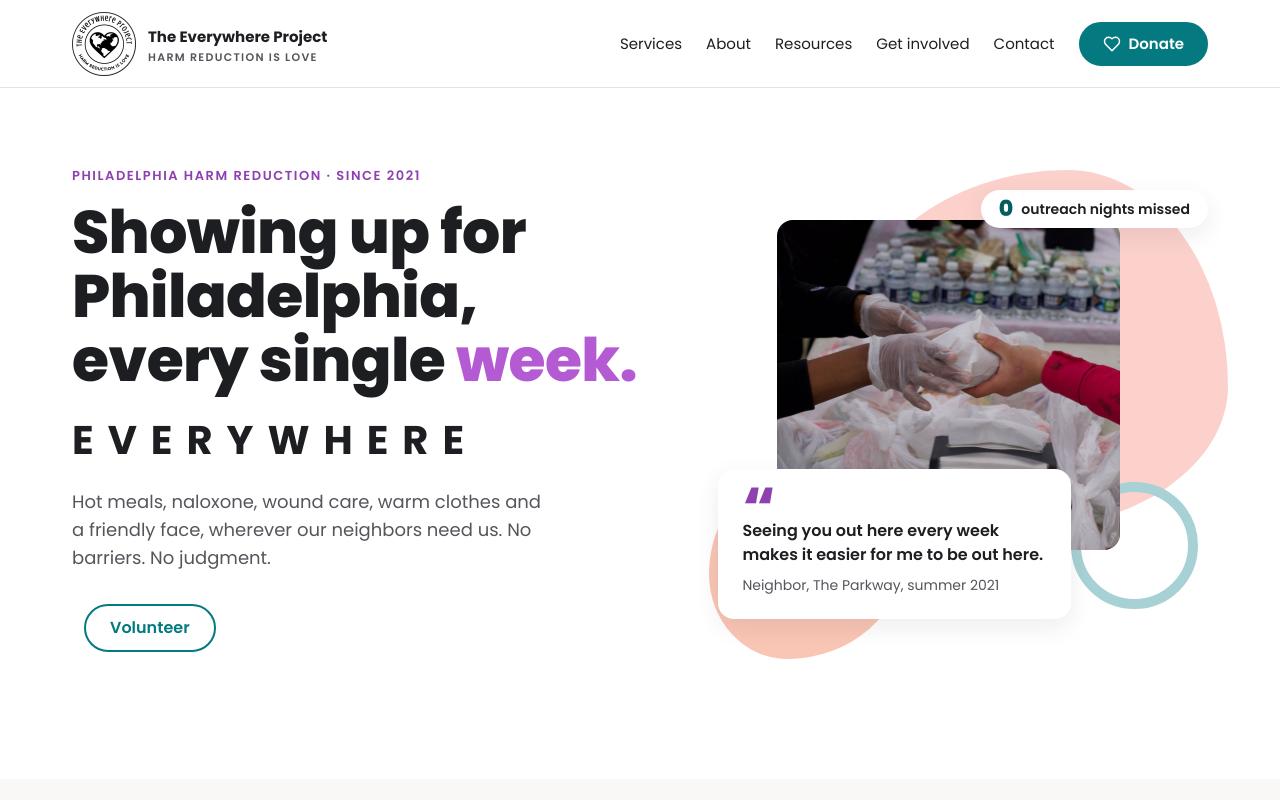
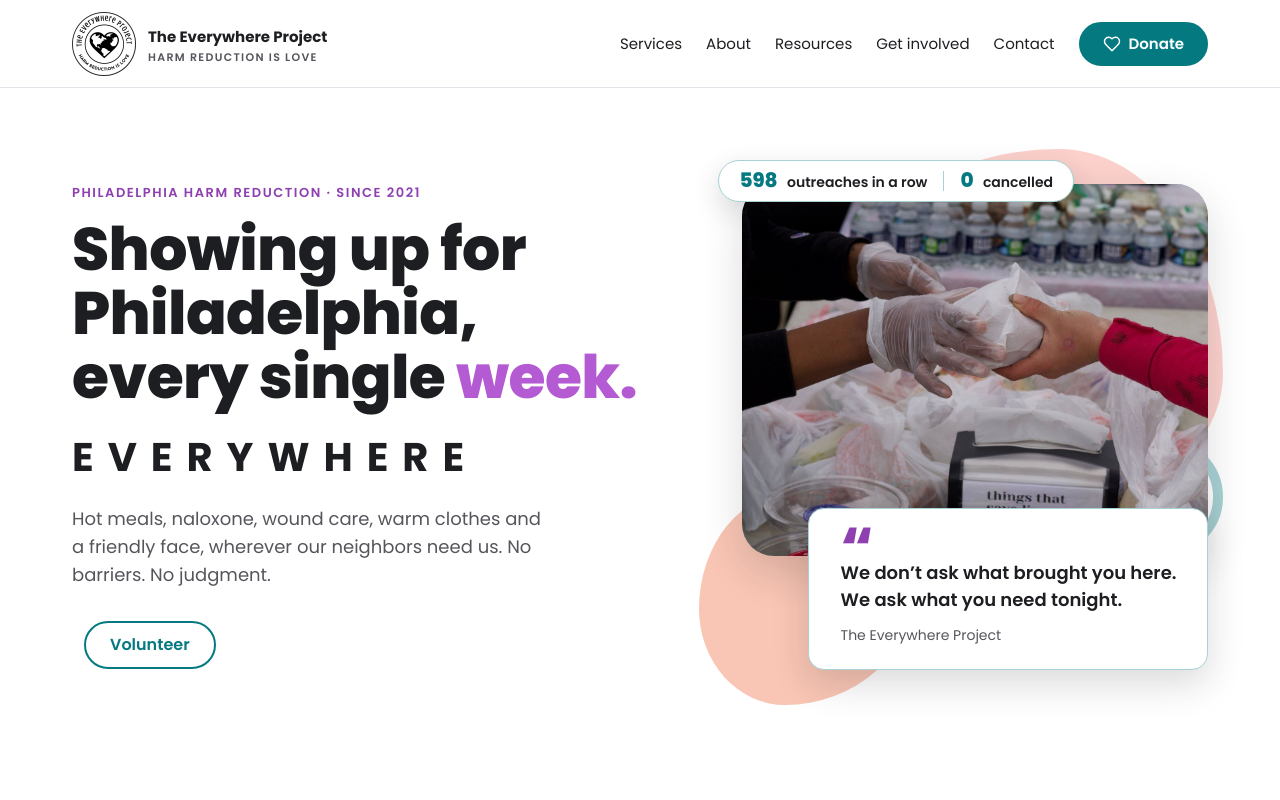
Before and after one commit to galen-a11y/The-Everywhre-Project-website, a plain HTML site: page index.html in a window 1280 px wide. Shown: the top 800 px of the page. Drawn offline with Linux system fonts and the light colour scheme; a script that the page names is missing.

Commit message:
Hero: unblock photo, add contrast to note cards, live outreach streak counter
Photo is now unobstructed, note cards stay white with a thin teal border and
shadow, quote replaced, and the badge counts every Wed/Sat outreach since
March 2021 automatically alongside a 0 cancelled counter.

Co-Authored-By: Claude Opus 5.5 <noreply@anthropic.com>
Claude-Session: https://claude.ai/code/session_01PfRkxReKwXx3QQGCsMZXkj

```diff
--- a/index.html
+++ b/index.html
@@ -99,19 +99,20 @@ main{padding-top:var(--nav)}
 .hero .tracked{margin:var(--s5) 0 var(--s5);color:var(--ink)}
 .hero .lg{color:var(--ink-muted);max-width:480px}
 .cta-row{display:flex;flex-wrap:wrap;align-items:center;gap:var(--s3);margin-top:var(--s6)}
-.art{position:relative;aspect-ratio:1/1.02;max-width:520px;width:100%;justify-self:end}
-.blob{position:absolute;border-radius:50%}
-.blob.a{width:78%;height:72%;right:-4%;top:2%;background:var(--blush-200);border-radius:58% 42% 55% 45%/50% 60% 40% 50%}
-.blob.b{width:40%;height:38%;left:-2%;bottom:0;background:var(--peach-200);border-radius:45% 55% 60% 40%/55% 45% 55% 45%}
-.blob.c{width:26%;aspect-ratio:1;right:2%;bottom:10%;border:10px solid var(--teal-200)}
-.photo{position:absolute;left:12%;top:12%;width:70%;height:66%;border-radius:var(--r-md);background:var(--teal-200) center/cover;display:grid;place-items:center;overflow:hidden}
-.photo img{width:100%;height:100%;object-fit:cover;display:block}
-.quote{position:absolute;left:0;bottom:8%;width:72%;background:var(--surface);border-radius:var(--r-md);box-shadow:var(--shadow);padding:var(--s5)}
+.art{position:relative;max-width:520px;width:100%;justify-self:end;padding:var(--s5) 0 var(--s5) var(--s5)}
+.blob{position:absolute;border-radius:50%;z-index:0}
+.blob.a{width:80%;height:70%;right:-3%;top:-2%;background:var(--blush-200);border-radius:58% 42% 55% 45%/50% 60% 40% 50%}
+.blob.b{width:44%;height:40%;left:-4%;bottom:-2%;background:var(--peach-200);border-radius:45% 55% 60% 40%/55% 45% 55% 45%}
+.blob.c{width:24%;aspect-ratio:1;right:-3%;bottom:26%;border:10px solid var(--teal-200)}
+.photo{position:relative;z-index:1;width:100%;aspect-ratio:5/4;border-radius:var(--r-lg);background:var(--teal-200);overflow:hidden;box-shadow:0 16px 40px rgba(29,30,33,.16)}
+.photo img{width:100%;height:100%;object-fit:cover;object-position:center 60%;display:block}
+.quote{position:relative;z-index:2;width:86%;margin:calc(-1 * var(--s7)) 0 0 auto;background:var(--surface);border:1px solid var(--teal-200);border-radius:var(--r-md);box-shadow:0 14px 36px rgba(29,30,33,.16);padding:var(--s5) var(--s5) var(--s5) var(--s6)}
 .quote .mark{font-size:56px;line-height:30px;font-weight:800;color:var(--purple-700);display:block;height:26px}
-.quote p{font-weight:600;font-size:16px;line-height:24px}
-.quote cite{display:block;margin-top:var(--s2);font-style:normal;font-size:14px;line-height:20px;color:var(--ink-muted)}
-.sticker{position:absolute;right:0;top:6%;background:var(--surface);border-radius:var(--r-pill);box-shadow:var(--shadow);padding:10px 18px;font-size:14px;line-height:18px;font-weight:600;display:flex;align-items:center;gap:var(--s2)}
-.sticker b{font-size:22px;color:var(--teal-800);font-weight:800}
+.quote p{font-weight:600;font-size:18px;line-height:27px}
+.quote cite{display:block;margin-top:var(--s3);font-style:normal;font-size:14px;line-height:20px;color:var(--ink-muted)}
+.sticker{position:absolute;z-index:3;left:0;top:0;background:var(--surface);border:1px solid var(--teal-200);border-radius:var(--r-pill);box-shadow:0 10px 28px rgba(29,30,33,.16);padding:10px 20px;font-size:14px;line-height:18px;font-weight:600;color:var(--ink);display:flex;align-items:center;gap:var(--s3);white-space:nowrap}
+.sticker b{font-size:20px;color:var(--teal-700);font-weight:800;margin-right:6px}
+.sticker i{width:1px;align-self:stretch;background:var(--teal-200);margin:0 var(--s1)}
 
 /* STATS */
 .stats{display:grid;grid-template-columns:repeat(4,minmax(0,1fr));gap:var(--s5)}
@@ -289,8 +290,10 @@ footer{background:var(--paper);border-top:1px solid var(--hairline);padding:var(
   .ih .panel{padding:var(--s7) var(--s5);border-radius:var(--r-md)}
   .ih .shape{width:200px;height:200px;right:-70px;top:-70px}
   .ih .shape.s2{display:none}
-  .quote{width:84%}
-  .sticker{font-size:13px}
+  .quote{width:92%;margin-top:calc(-1 * var(--s6));padding:var(--s5)}
+  .quote p{font-size:17px;line-height:26px}
+  .sticker{font-size:12px;padding:8px 14px;gap:var(--s2)}
+  .sticker b{font-size:17px;margin-right:4px}
   .fg4{grid-template-columns:repeat(2,minmax(0,1fr))}
   .point{padding:var(--s5) 0 var(--s8)}
 }
@@ -433,11 +436,11 @@ footer{background:var(--paper);border-top:1px solid var(--hairline);padding:var(
       <div class="blob b" aria-hidden="true"></div>
       <div class="blob c" aria-hidden="true"></div>
       <div class="photo"><img src="images/hero-sharing-food.jpg" width="1400" height="1320" fetchpriority="high" alt="A volunteer in gloves hands a wrapped meal to a neighbor at outreach"></div>
-      <div class="sticker"><b>0</b> outreach nights missed</div>
+      <div class="sticker"><span><b id="streak">598</b> outreaches in a row</span><i aria-hidden="true"></i><span><b id="cancelled">0</b> cancelled</span></div>
       <div class="quote">
         <span class="mark">&ldquo;</span>
-        <p>Seeing you out here every week makes it easier for me to be out here.</p>
-        <cite>Neighbor, The Parkway, summer 2021</cite>
+        <p>We don’t ask what brought you here. We ask what you need tonight.</p>
+        <cite>The Everywhere Project</cite>
       </div>
     </div>
   </div>
@@ -909,5 +912,21 @@ document.getElementById('contact-form').addEventListener('submit', function(e){
 });
 }
 </script>
+<script>
+/* Outreach streak: every Wednesday (LOVE Park) and Saturday (Kensington) outreach since TEP
+   officially started in March 2021. Counts up automatically once each outreach day ends.
+   If an outreach is ever cancelled: add 1 to CANCELLED, set count to 0 and asOf to that date. */
+(function(){
+  var STREAK={count:0,asOf:'2021-02-28'}, CANCELLED=0; // streak starts counting the day after asOf
+  var el=document.getElementById('streak'); if(!el) return;
+  // Today's date in Philadelphia; an outreach counts once its day is over.
+  var p=new Intl.DateTimeFormat('en-CA',{timeZone:'America/New_York',year:'numeric',month:'2-digit',day:'2-digit'}).format(new Date()).split('-');
+  var today=Date.UTC(+p[0],+p[1]-1,+p[2]);
+  var a=STREAK.asOf.split('-'), d=Date.UTC(+a[0],+a[1]-1,+a[2])+864e5, n=STREAK.count;
+  for(;d<today;d+=864e5){var w=new Date(d).getUTCDay(); if(w===3||w===6) n++;}
+  el.textContent=n.toLocaleString('en-US');
+  var c=document.getElementById('cancelled'); if(c) c.textContent=CANCELLED;
+})();
+</script>
 </body>
 </html>
```
